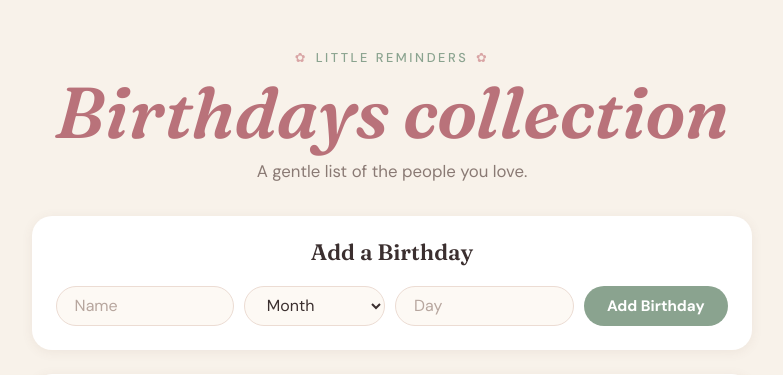
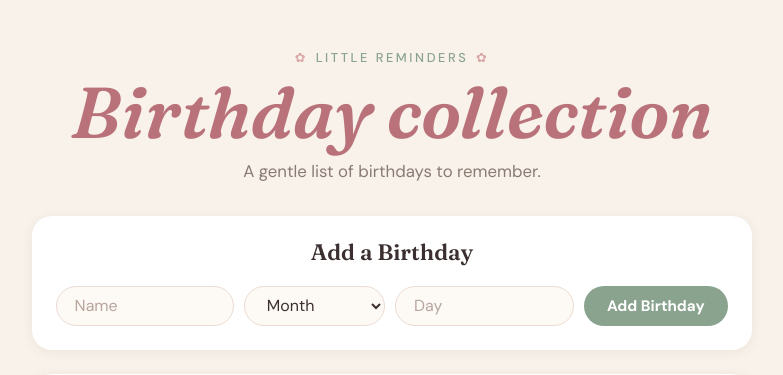
Before and after one commit to naniki-dev/save-your-birthday, a Flask app: page / in a window 1280 px wide. Shown: the top 375 px of the page, without its empty margins (248-1031 px from the left). Run offline with Flask 3, Linux system fonts and the light colour scheme; data that the repository does not hold is empty.

Commit message:
HTML text edits

```diff
--- a/templates/index.html
+++ b/templates/index.html
@@ -10,8 +10,8 @@
     <body>
         <div class="header">
             <p class="kicker">Little reminders</p>
-            <h1>Birthdays collection</h1>
-            <p class="deck">A gentle list of the people you love.</p>
+            <h1>Birthday collection</h1>
+            <p class="deck">A gentle list of birthdays to remember.</p>
         </div>
         <div class="container">
             <div class="section">
```
